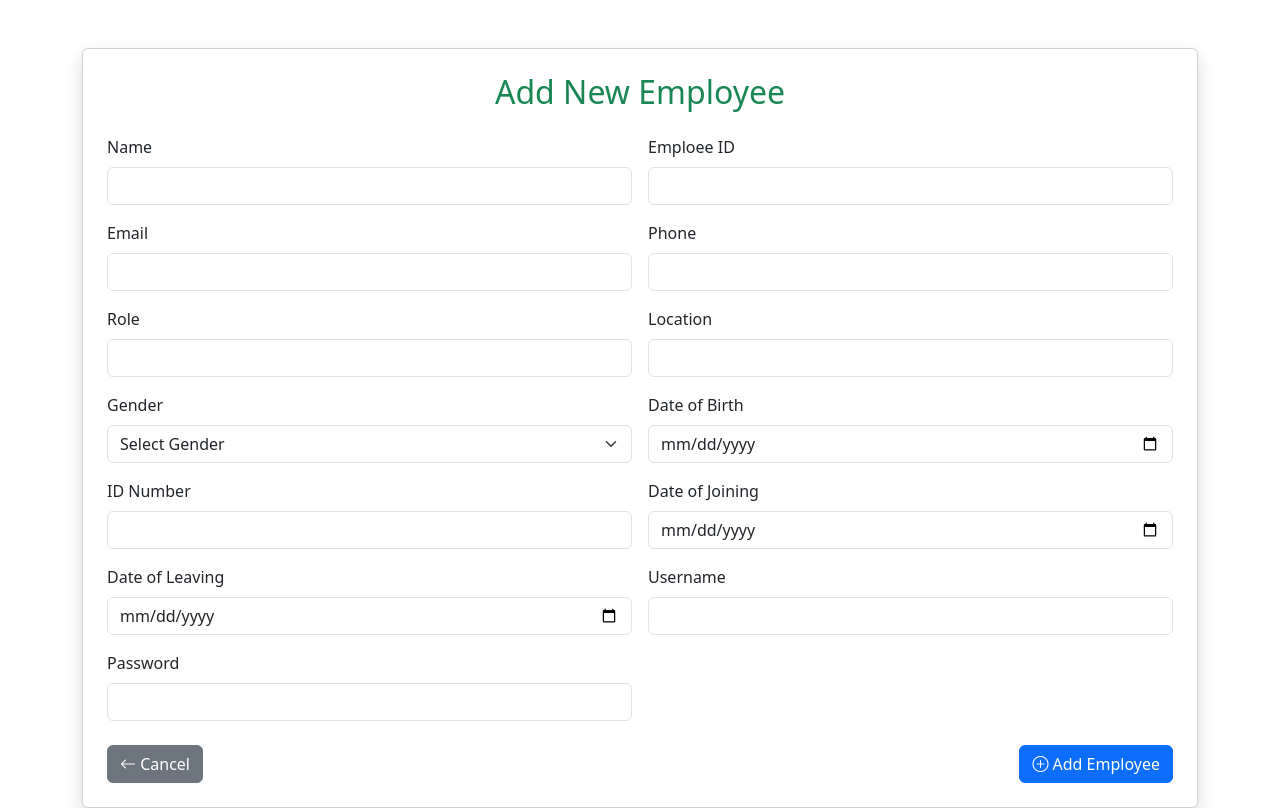
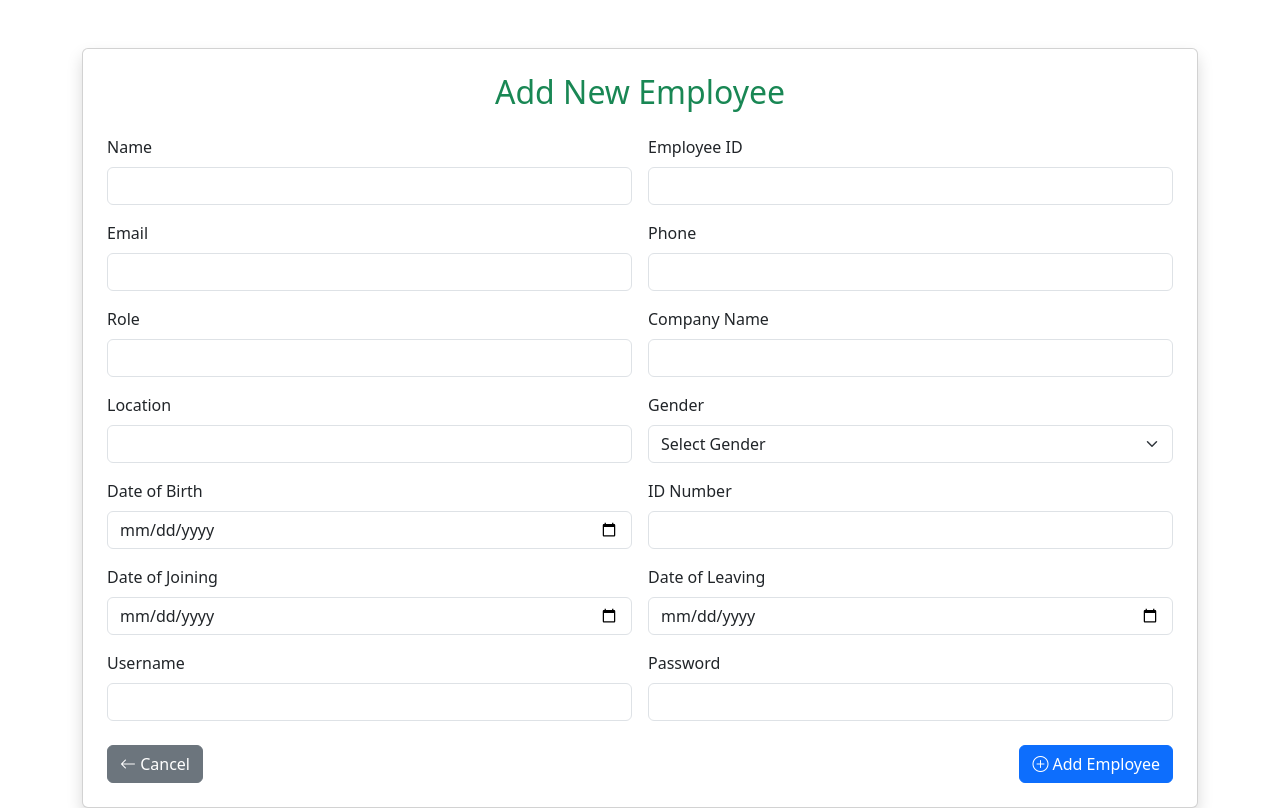
Before and after one commit to keshu9982/Vinayaka_Website, a Flask app: page /add-employee in a window 1280 px wide. Run offline with Flask 3, Linux system fonts and the light colour scheme; the visitor is signed in with stand-in values (Sample User, id 1).

Commit message:
Add files via upload

```diff
--- a/templates/add_employee.html
+++ b/templates/add_employee.html
@@ -17,8 +17,8 @@
             <input type="text" name="name" class="form-control" required>
         </div>
         <div class="col-md-6">
-                    <label class="form-label">Emploee ID</label>
-                    <input type="name" name="Employee ID" class="form-control" required>
+            <label class="form-label">Employee ID</label>
+            <input type="text" name="employee_id" class="form-control" required>
         </div>
         <div class="col-md-6">
             <label class="form-label">Email</label>
@@ -31,6 +31,10 @@
         <div class="col-md-6">
             <label class="form-label">Role</label>
             <input type="text" name="role" class="form-control" required>
+        </div>
+        <div class="col-md-6">
+            <label class="form-label">Company Name</label>
+            <input type="text" name="Company Name" class="form-control" required>
         </div>
         <div class="col-md-6">
             <label class="form-label">Location</label>
@@ -55,11 +59,11 @@
         </div>
         <div class="col-md-6">
             <label class="form-label">Date of Joining</label>
-                    <input type="date" name="doj" class="form-control" required>
+            <input type="date" name="joining_date" class="form-control" required>
         </div>
         <div class="col-md-6">
             <label class="form-label">Date of Leaving</label>
-                    <input type="date" name="relieving_date" class="form-control">
+            <input type="date" name="leaving_date" class="form-control">
         </div>
         <div class="col-md-6">
             <label class="form-label">Username</label>
@@ -68,7 +72,6 @@
         <div class="col-md-6">
             <label class="form-label">Password</label>
             <input type="password" name="password" class="form-control" required>
-                </div>
         </div>
 
             <div class="mt-4 d-flex justify-content-between">
```
Also changed, not shown: templates/dashboard.html (+27 -17 lines). Lines whose indentation alone changed are shown as unchanged.
